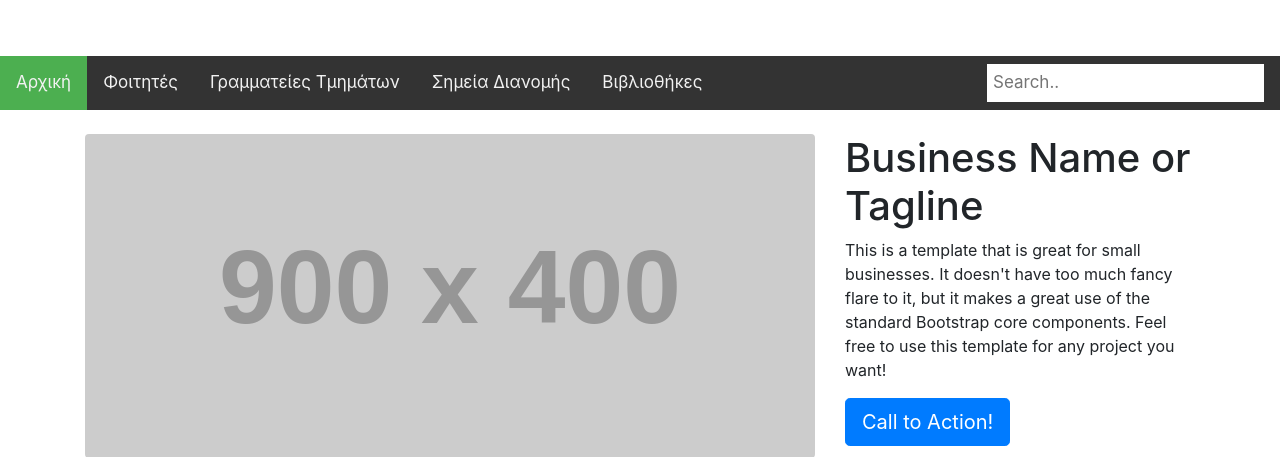
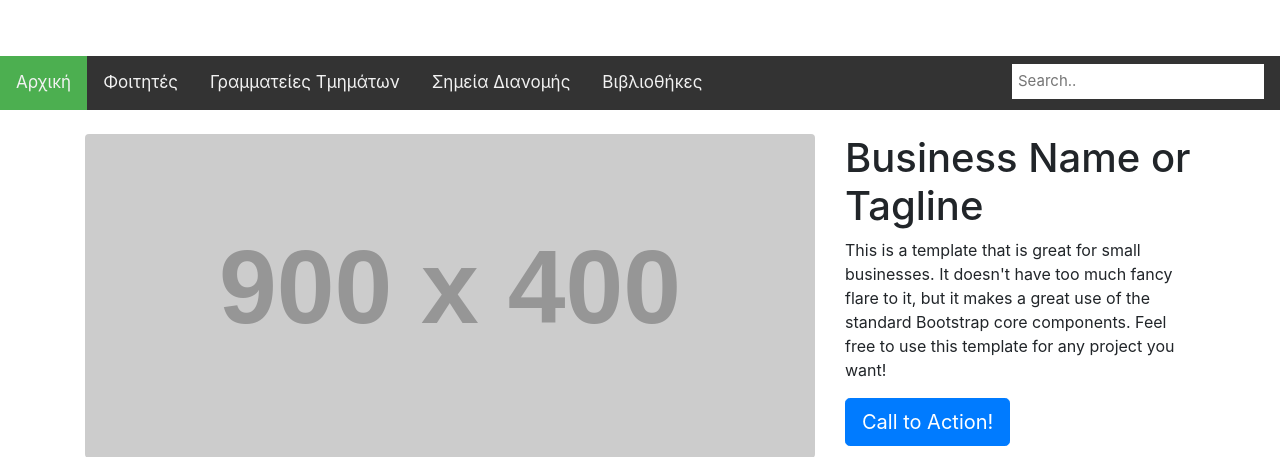
Before and after one commit to geooo109/Redesign_Eudoxus, a PHP site: page / in a window 1280 px wide. Shown: the top 457 px of the page. Run offline with PHP 8.4, Linux system fonts and the light colour scheme; grey boxes labelled with a size stand in for pictures from a placeholder-image service; some libraries are stand-ins or nearby versions.

Commit message:
changed font size for the search bar

```diff
--- a/css/nav_br_home.css
+++ b/css/nav_br_home.css
@@ -63,7 +63,7 @@
   border: none;
   margin-top: 8px;
   margin-right: 16px;
-  font-size: 17px;
+  font-size: 15px;
 }
 
 /* When the screen is less than 600px wide, stack the links and the search field vertically instead of horizontally */
```
